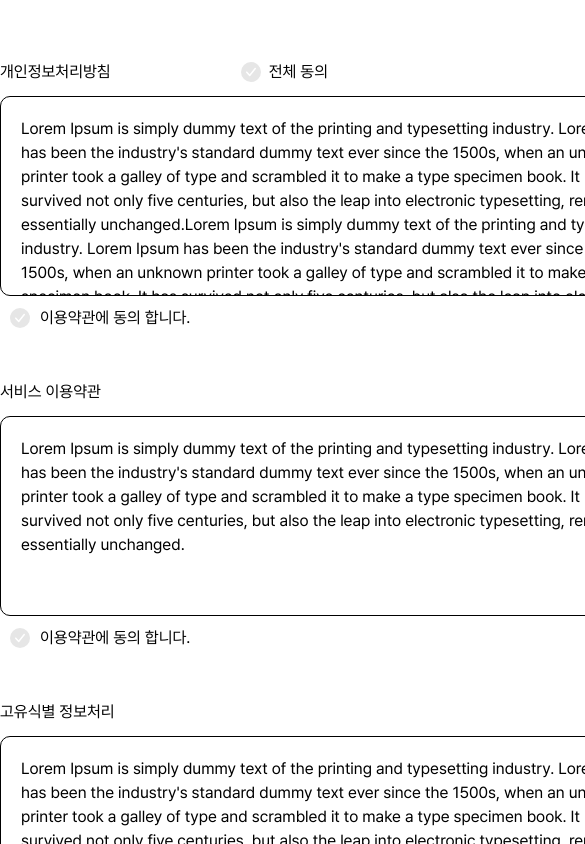
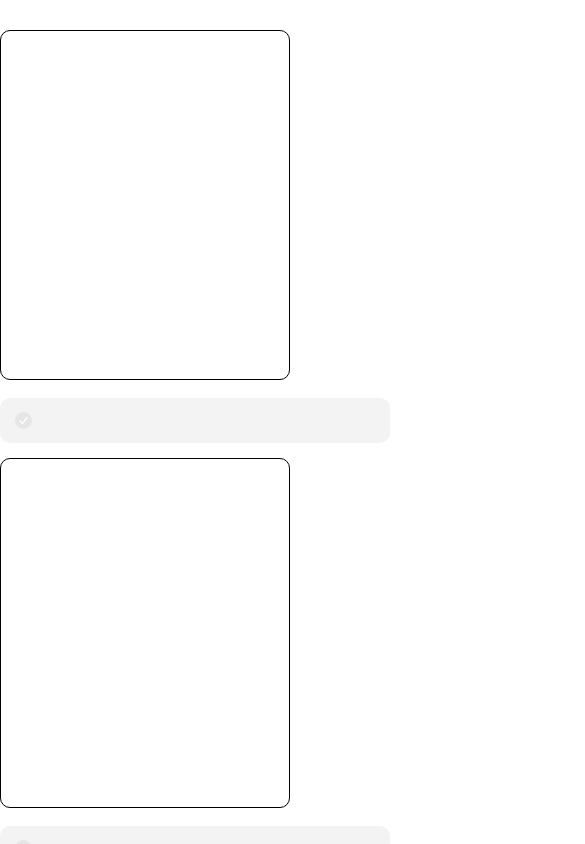
Before and after one commit to Odagada/Trimo-FE, a Next.js app: page /signup/components/TermsAgreements in a window 390 px wide. Shown: the top 844 px of the page, 585 px wide, since content can reach past the window. Built offline with nearby package versions, Linux system fonts and the light colour scheme.

Commit message:
feat: signUp 로직에 반응형 적용

```diff
--- a/components/molecules/ProgressNavigator.tsx
+++ b/components/molecules/ProgressNavigator.tsx
@@ -5,12 +5,12 @@ interface ProgressNavProps {
 }
 
 function Line() {
-  return <div className="w-30 h-1 bg-black"></div>;
+  return <div className="tablet:w-30 tablet:h-1 h-[0.5px] w-14  bg-black"></div>;
 }
 
 function ProgressNavigator({ stepArray = [1, 0, 0] }: ProgressNavProps) {
   return (
-    <div className="w-fit h-30 relative flex items-center">
+    <div className="w-fit tablet:h-30 h-17 relative flex items-center">
       {stepArray.map((isOnstep, index) => (
         <>
           {isOnstep ? <ProgressChip isOnProgress num={index + 1} /> : <ProgressChip num={index + 1} />}
--- a/hooks/signup/useHandleTermsCheck.tsx
+++ b/hooks/signup/useHandleTermsCheck.tsx
@@ -1,10 +1,14 @@
-import { useState } from "react";
+import { useEffect, useState } from "react";
 import { TERMS, INPUT_VALIDATION_MESSAGE } from "@/constants/signupConstants";
 import { SignupContentProps } from "@/pages/signup/components/TermsAgreements";
 import makeToast from "@/utils/makeToast";
 
 function useHandleTermsCheck({ progressStatus }: SignupContentProps) {
   const [checkedTerms, setCheckedTerms] = useState<number[]>([]);
+
+  useEffect(() => {
+    typeof window !== "undefined" && window.innerWidth < 768 && setCheckedTerms([0]);
+  }, []);
 
   const handleSingleCheck = (checked: boolean, id: number) => {
     if (checked) {
--- a/pages/signup/[provider].tsx
+++ b/pages/signup/[provider].tsx
@@ -28,12 +28,14 @@ function SignUp({ userOAuthData }: InferGetServerSidePropsType<typeof getServerS
   return (
     <div className="flex flex-col w-full h-screen">
       <Nav isOnlyLogo />
-      <ShadowBox className="relative">
-        <span className="text-20 mb-15 mt-35 font-bold text-center">회원가입</span>
+      <ShadowBox className="relative my-32 maxTablet:my-20 maxTablet:pb-30 maxTablet:w-5/6 maxTablet:px-16 maxTablet:h-full">
+        <span className="tablet:text-20 text-16 tablet:mb-15 mb-8 tablet:mt-35 tablet:mt-28 mt-18 font-bold text-center">
+          회원가입
+        </span>
         <ProgressNavigator stepArray={calculateStepArray()}></ProgressNavigator>
         {renderContentOnProgress()}
       </ShadowBox>
-      <Footer />
+      <Footer className="maxTablet:hidden" />
     </div>
   );
 }
--- a/pages/signup/components/TermsAgreements.tsx
+++ b/pages/signup/components/TermsAgreements.tsx
@@ -15,8 +15,8 @@ function TermsAgreements({ progressStatus }: SignupContentProps) {
   });
 
   return (
-    <div className="mt-60">
-      <div className="absolute right-62">
+    <div className="tablet:mt-50 mt-30 relative">
+      <div className="maxTablet:hidden absolute right-15 -top-23">
         <label className="flex gap-8">
           <input
             type="checkbox"
@@ -37,11 +37,26 @@ function TermsAgreements({ progressStatus }: SignupContentProps) {
       {TERMS.map((termContent, key) => {
         return (
           <div key={key}>
-            <h5 className="mb-12">{termContent.title}</h5>
-            <p className="w-675 h-200 rounded-[10px] border border-zinc-400 p-20 overflow-y-auto" key={key}>
+            <h5 className="mb-10 maxTablet:hidden">{termContent.title}</h5>
+            <pre
+              className={`${
+                key === 0 && "maxTablet:hidden"
+              } maxTablet:hidden w-680 h-200 text-12 rounded-[10px] border border-zinc-400 p-20 overflow-y-auto overflow-x-hidden scrollbar-hide`}
+            >
               {termContent.content}
-            </p>
-            <label className="flex gap-12 m-10 mb-50 items-center">
+            </pre>
+            <pre
+              className={`${
+                key === 0 && "maxTablet:hidden"
+              } tablet:hidden w-290 h-350 text-10 rounded-[10px] border border-zinc-400 px-25 py-15 overflow-y-auto overflow-x-hidden scrollbar-hide`}
+            >
+              {termContent.mobileContent}
+            </pre>
+            <label
+              className={`${
+                key === 0 && "maxTablet:hidden"
+              } flex gap-10 tablet:m-9 maxTablet:mt-18 maxTablet:mb-15 tablet:mb-40 maxTablet:rounded-10 maxTablet:h-45 items-center text-14 maxTablet:bg-gray-10 maxTablet:w-full maxTablet:p-15`}
+            >
               <input
                 type="checkbox"
                 value="term"
@@ -50,18 +65,18 @@ function TermsAgreements({ progressStatus }: SignupContentProps) {
                 checked={checkedTerms.includes(termContent.termNo)}
               />
               {checkedTerms.includes(termContent.termNo) ? (
-                <Image src={checked} alt="checked" width={20} height={20} className="absolute" />
+                <Image src={checked} alt="checked" width={17} height={17} className="absolute" />
               ) : (
-                <Image src={notChecked} alt="checked" width={20} height={20} className="absolute" />
+                <Image src={notChecked} alt="checked" width={17} height={17} className="absolute" />
               )}
-              이용약관에 동의 합니다.
+              {termContent.agreementText}
             </label>
           </div>
         );
       })}
       <button className="w-full" onClick={validateTermCheck}>
         <Clickable size="large" className="w-full">
-          확인
+          다음
         </Clickable>
       </button>
     </div>
--- a/pages/signup/components/WriteAdditionalInfo.tsx
+++ b/pages/signup/components/WriteAdditionalInfo.tsx
@@ -40,11 +40,11 @@ function WriteAdditionalInfo({ progressStatus, setNickname, userAccessToken }: P
   return (
     <>
       <div className="flex flex-col"></div>
-      <form onSubmit={handleSubmit(onSubmit)} className="flex flex-col gap-30">
-        <div className="flex items-end">
+      <form onSubmit={handleSubmit(onSubmit)} className="flex flex-col gap-30 maxTablet:gap-24">
+        <div className="flex items-end gap-10">
           <InputWrapper
-            className="py-17 border-gray-400"
-            divOptions="w-412"
+            className="py-17 maxTablet:py-12 border-gray-400 maxTablet:w-full tablet:w-412"
+            divOptions="w-412 maxTablet:w-full"
             htmlFor="title"
             title="닉네임"
             errors={formState.errors.nickName}
@@ -63,7 +63,10 @@ function WriteAdditionalInfo({ progressStatus, setNickname, userAccessToken }: P
             )}
           </InputWrapper>
           <button onClick={() => validateNickname(getValues("nickName"))} type="button">
-            <Clickable size="medium" className="px-30 py-17 ml-10 font-medium whitespace-nowrap">
+            <Clickable
+              size="medium"
+              className="px-30 maxTablet:px-14 py-17 maxTablet:py-12  font-medium whitespace-nowrap maxTablet:text-14"
+            >
               중복확인
             </Clickable>
           </button>
@@ -75,13 +78,13 @@ function WriteAdditionalInfo({ progressStatus, setNickname, userAccessToken }: P
           errors={formState.errors.birthdate}
           className="pl-0 pb-0 pr-0 pt-0 border-none"
         >
-          <div className="flex gap-12">
+          <div className="grid grid-cols-3 gap-12 maxTablet:text-14 tablet:h-60 h-50">
             <Select
               styles={{
                 control: (baseStyles, state) => ({
                   ...baseStyles,
-                  height: "60px",
-                  width: "175px",
+                  height: "100%",
+                  width: "100%",
                   whiteSpace: "nowrap",
                   paddingLeft: 8,
                   borderRadius: 10,
@@ -103,8 +106,8 @@ function WriteAdditionalInfo({ progressStatus, setNickname, userAccessToken }: P
               styles={{
                 control: (baseStyles, state) => ({
                   ...baseStyles,
-                  height: "60px",
-                  width: "175px",
+                  height: "100%",
+                  width: "100%",
                   whiteSpace: "nowrap",
                   paddingLeft: 8,
                   borderRadius: 10,
@@ -126,8 +129,8 @@ function WriteAdditionalInfo({ progressStatus, setNickname, userAccessToken }: P
               styles={{
                 control: (baseStyles, state) => ({
                   ...baseStyles,
-                  height: "60px",
-                  width: "175px",
+                  height: "100%",
+                  width: "100%",
                   whiteSpace: "nowrap",
                   paddingLeft: 8,
                   borderRadius: 10,
@@ -187,7 +190,7 @@ function WriteAdditionalInfo({ progressStatus, setNickname, userAccessToken }: P
             className="w-full"
             color={formState.isValid && isNicknameValid?.data && isNicknameValid.status ? "black" : "gray"}
           >
-            확인
+            다음
           </Clickable>
         </button>
       </form>
```
Also changed, not shown: pages/signup/components/SignUpSuccess.tsx (+7 -5 lines).
